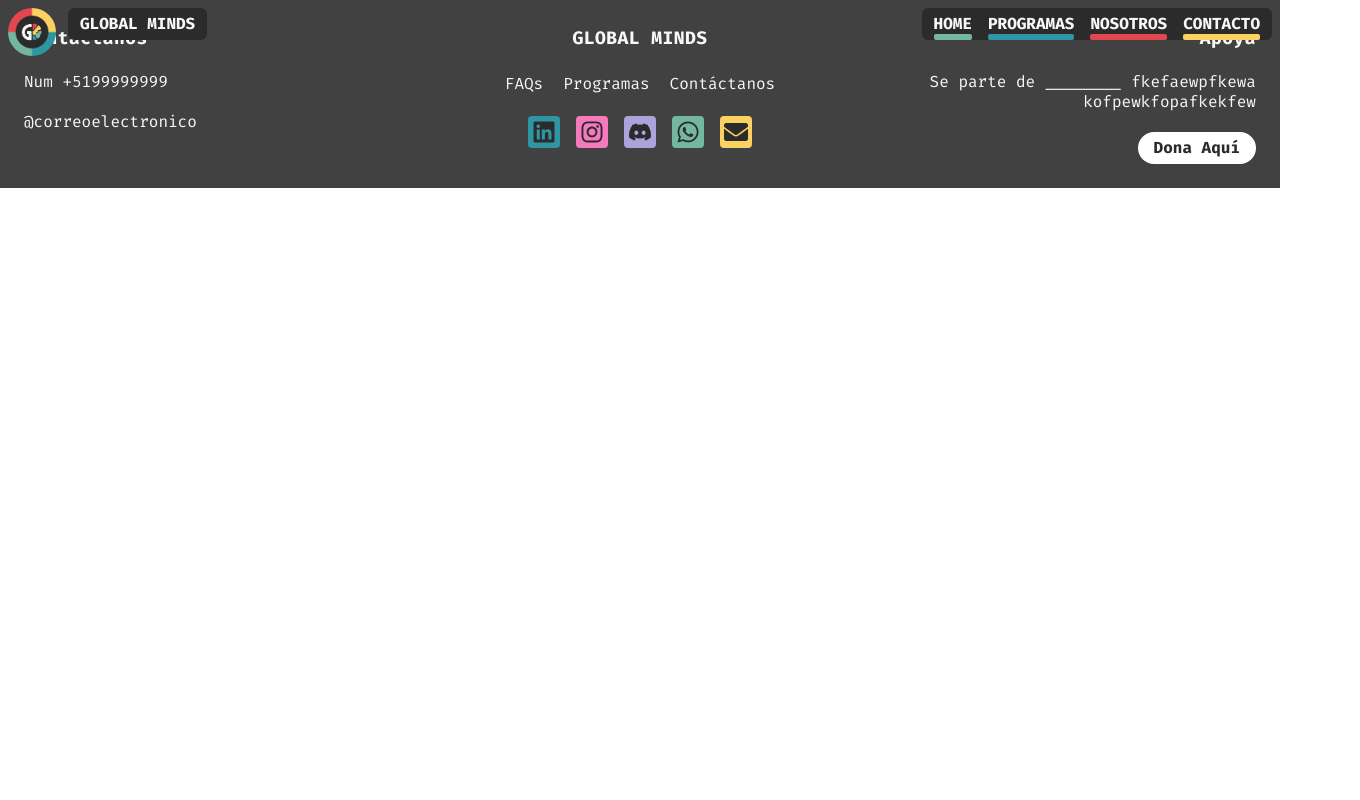
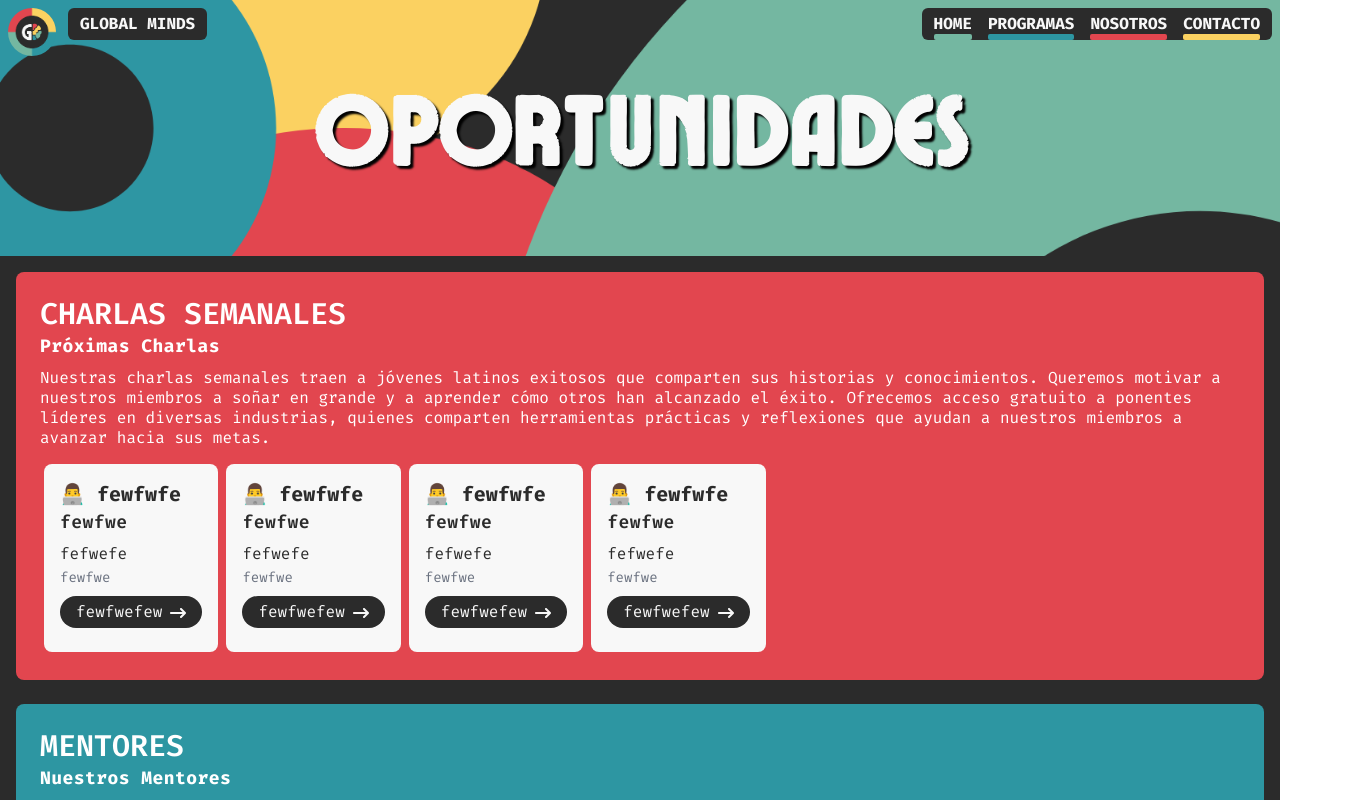
Before and after one commit to abigail-br987/globalminds, a React (Vite) app: page /programas in a window 1280 px wide. Shown: the top 800 px of the page, 1360 px wide, since content can reach past the window. Built offline with nearby package versions, Linux system fonts and the light colour scheme.

Commit message:
add oportunidades

```diff
--- a/src/pages/Programas.tsx
+++ b/src/pages/Programas.tsx
@@ -1,12 +1,22 @@
-import NavBar from "../components/NavBar"
-import Footer from "../components/Footer"
-
-function Programas () {
-    return (
-        <div className="flex flex-col justify-center items-center m-auto bg-gbBlack">
-        <NavBar />
-        <Footer />
-        </div>
-    )
+import NavBar from "../components/NavBar";
+import Footer from "../components/Footer";
+import DetailedStructure from "../components/DetailedStructure";
+import banner from "/images/banner.png";
+function Programas() {
+  return (
+    <div className="flex flex-col justify-center items-center m-auto bg-gbBlack">
+      <div
+        className="w-full h-64 bg-cover bg-center flex justify-center items-center"
+        style={{ backgroundImage: `url(${banner})` }}
+      >
+        <h1 style={{ textShadow: "3px 3px 2px rgba(2, 2, 2, 2)" }} className="">
+          OPORTUNIDADES
+        </h1>
+      </div>
+      <NavBar />
+      <DetailedStructure />
+      <Footer />
+    </div>
+  );
 }
-export default Programas
+export default Programas;
```
